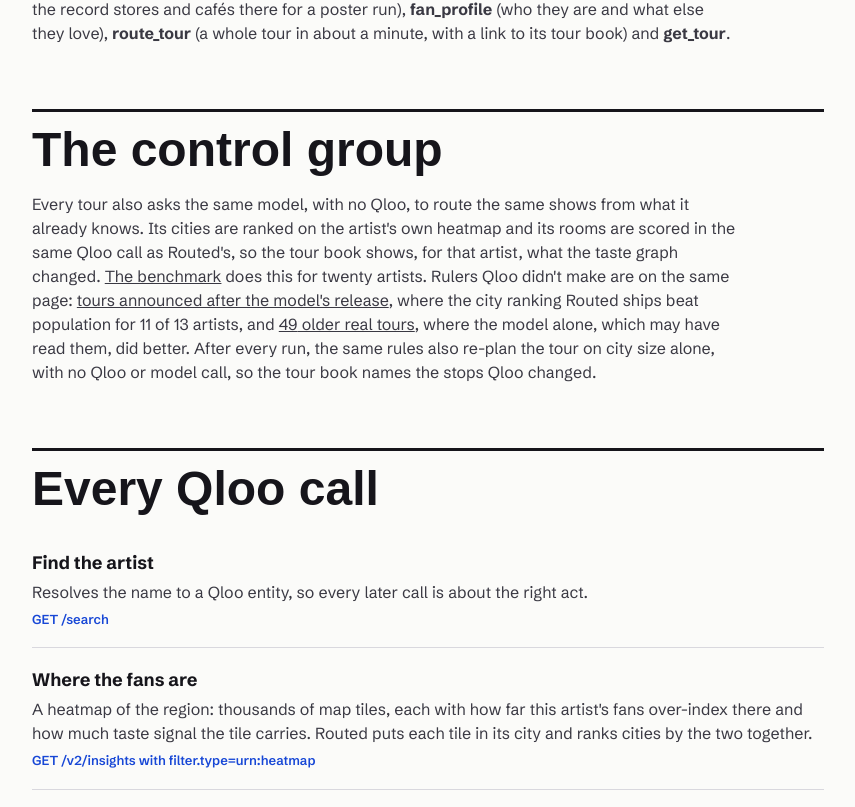
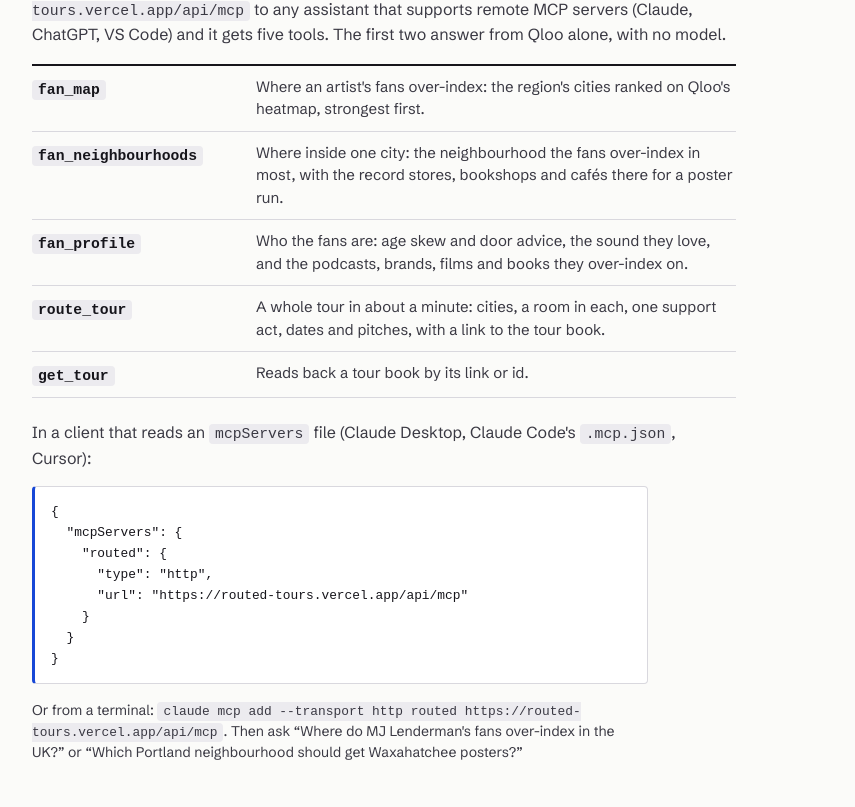
Before and after one commit to RohanGlitched/routed, a Next.js app: page /how in a window 1280 px wide. Shown: the part 4313-5120 px from the top of the page, without its empty margins (212-1067 px from the left). Built offline with nearby package versions, Linux system fonts and the light colour scheme; no server answers; a web font is replaced by a local one.

Commit message:
/how: the MCP section is now 'Use Routed's Qloo tools from your own agent', with the endpoint, each of the five tools from lib/mcp.ts, a copy-paste mcpServers config for a remote Streamable HTTP server and the claude mcp add line

```diff
--- a/app/how/how.module.css
+++ b/app/how/how.module.css
@@ -44,3 +44,15 @@
 .loopTable th, .loopTable td { padding: 8px 12px 8px 0; text-align: left; border-bottom: 1px solid var(--rule); white-space: nowrap; }
 .loopTable th { font-weight: 600; color: var(--mute); font-size: 14px; white-space: normal; vertical-align: bottom; min-width: 6em; }
 .loopTable td:first-child { white-space: normal; min-width: 12em; }
+
+/* Use it from your own agent: the tools, and a client config to paste. */
+.tools { margin: 18px 0 0; padding: 0; border-top: 2px solid var(--ink); max-width: 44em; }
+.tools > div { display: grid; grid-template-columns: 13em minmax(0, 1fr); gap: 4px 16px; padding: 10px 0; border-bottom: 1px solid var(--rule); }
+.tools dt { font-weight: 700; }
+.tools dd { margin: 0; color: var(--ink-2); font-size: 15px; }
+.configLead { margin-top: 22px; }
+.config { margin: 8px 0 0; padding: 14px 16px; max-width: 44em; overflow-x: auto; background: var(--panel); border: 1px solid var(--rule); border-left: 3px solid var(--blue); border-radius: 4px; font-size: 14px; line-height: 1.5; }
+.config code { background: none !important; padding: 0 !important; white-space: pre; overflow-wrap: normal !important; }
+@media (max-width: 600px) {
+  .tools > div { grid-template-columns: 1fr; }
+}
--- a/app/how/page.tsx
+++ b/app/how/page.tsx
@@ -46,6 +46,17 @@
   const t = (pinned?.showcase ? pinned : null) ?? (await showcaseTours().catch(() => []))[0];
   return t?.status === "done" ? { id: t.id, artist: t.plan?.artist.name ?? t.input.artist, log: t.log, usage: t.engine?.usage } : null;
 }
+
+/** Routed's MCP server (app/api/mcp/route.ts, tools in lib/mcp.ts), as an agent adds it. */
+const MCP_URL = "https://routed-tours.vercel.app/api/mcp";
+const MCP_TOOLS = [
+  { name: "fan_map", what: "Where an artist's fans over-index: the region's cities ranked on Qloo's heatmap, strongest first." },
+  { name: "fan_neighbourhoods", what: "Where inside one city: the neighbourhood the fans over-index in most, with the record stores, bookshops and cafés there for a poster run." },
+  { name: "fan_profile", what: "Who the fans are: age skew and door advice, the sound they love, and the podcasts, brands, films and books they over-index on." },
+  { name: "route_tour", what: "A whole tour in about a minute: cities, a room in each, one support act, dates and pitches, with a link to the tour book." },
+  { name: "get_tour", what: "Reads back a tour book by its link or id." },
+];
+const MCP_CONFIG = JSON.stringify({ mcpServers: { routed: { type: "http", url: MCP_URL } } }, null, 2);
 
 export default async function How() {
   const ex = await example();
@@ -136,9 +147,26 @@
       </section>
 
       <section className={s.sec}>
-        <h2 className={s.h2} id="mcp">Use it from your own agent</h2>
+        <h2 className={s.h2} id="mcp">Use Routed&apos;s Qloo tools from your own agent</h2>
         <p>
-          Routed is also an MCP server. Add <code>https://routed-tours.vercel.app/api/mcp</code> to any assistant that supports remote MCP servers (Claude, ChatGPT, VS Code) and it gets five tools: <b>fan_map</b> (where an artist&apos;s fans over-index), <b>fan_neighbourhoods</b> (where inside one city, with the record stores and cafés there for a poster run), <b>fan_profile</b> (who they are and what else they love), <b>route_tour</b> (a whole tour in about a minute, with a link to its tour book) and <b>get_tour</b>.
+          Routed is also an MCP server, over Streamable HTTP with no account: add <code>{MCP_URL}</code> to any assistant that supports remote MCP servers (Claude, ChatGPT, VS Code) and it gets five tools. The first two answer from Qloo alone, with no model.
+        </p>
+        <dl className={s.tools}>
+          {MCP_TOOLS.map((x) => (
+            <div key={x.name}>
+              <dt>
+                <code>{x.name}</code>
+              </dt>
+              <dd>{x.what}</dd>
+            </div>
+          ))}
+        </dl>
+        <p className={s.configLead}>In a client that reads an <code>mcpServers</code> file (Claude Desktop, Claude Code&apos;s <code>.mcp.json</code>, Cursor):</p>
+        <pre className={s.config}>
+          <code>{MCP_CONFIG}</code>
+        </pre>
+        <p className={s.note}>
+          Or from a terminal: <code>claude mcp add --transport http routed {MCP_URL}</code>. Then ask &ldquo;Where do MJ Lenderman&apos;s fans over-index in the UK?&rdquo; or &ldquo;Which Portland neighbourhood should get Waxahatchee posters?&rdquo;
         </p>
       </section>
 
```
